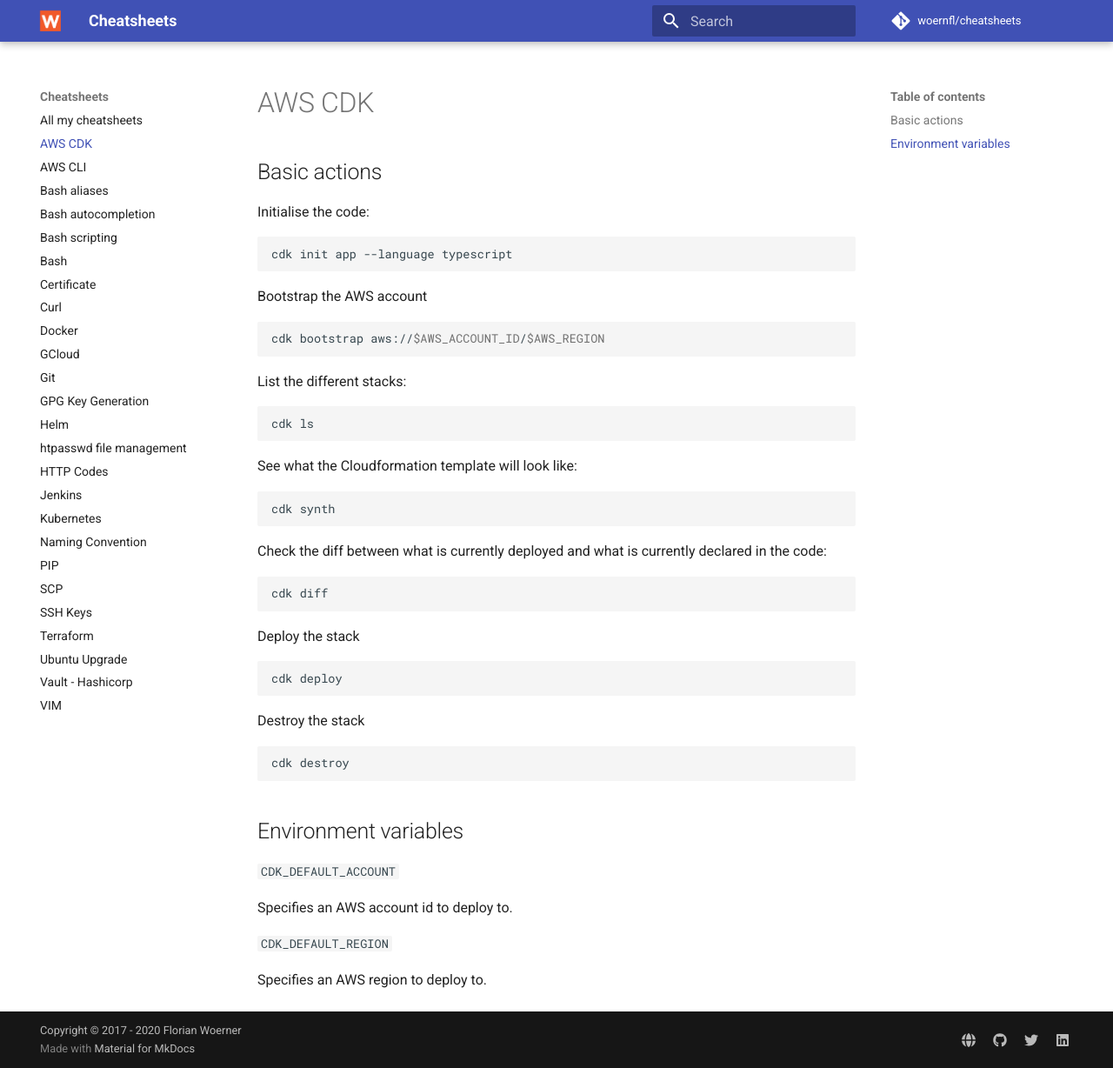
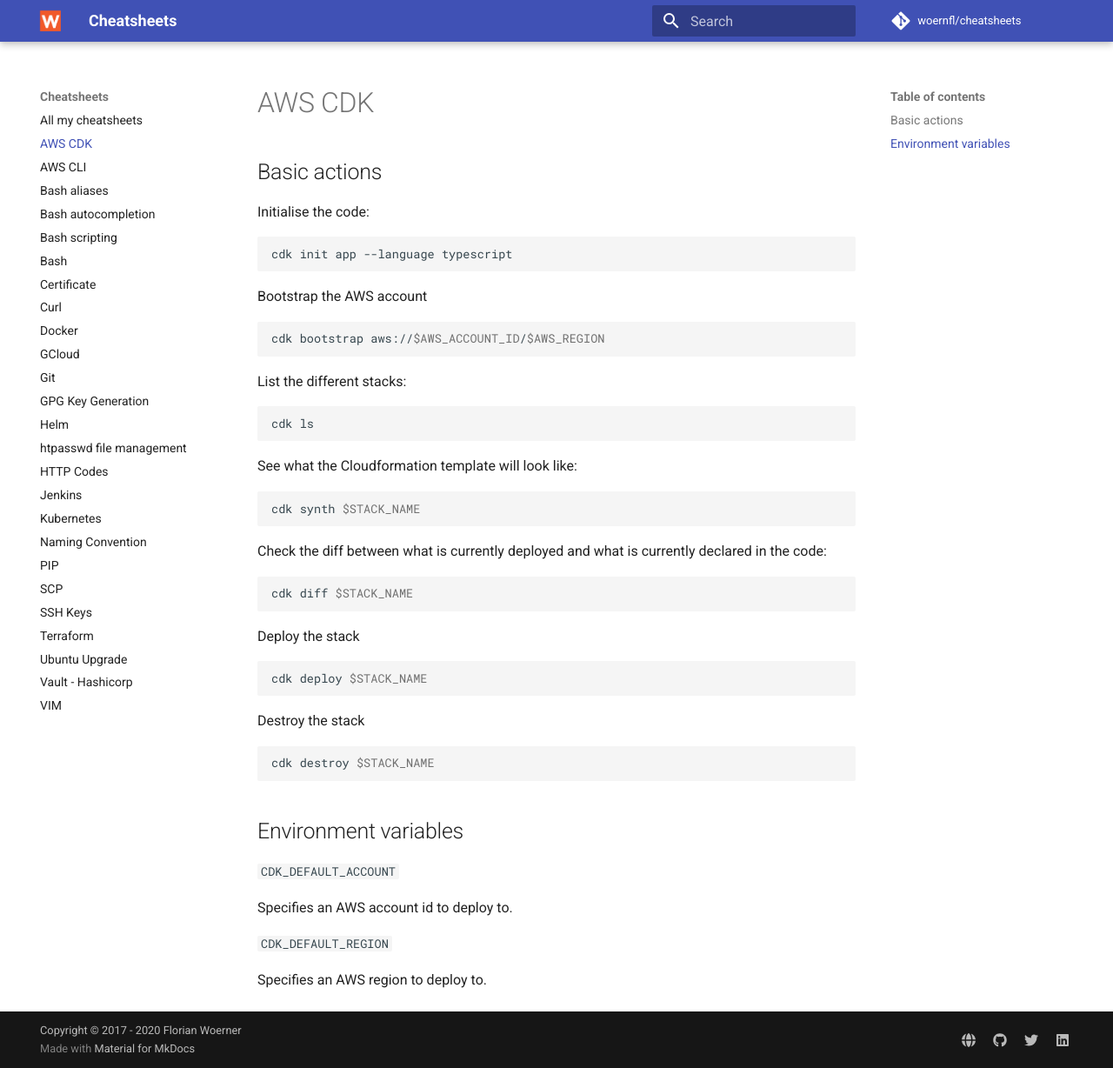
Before and after one commit to woernfl/cheatsheets, an MkDocs documentation site: the page built from docs/aws-cdk.md, in a window 1280 px wide and 1228 px high. Shown: the whole window at 87% size. Built offline with MkDocs 1.6.1 and Material for MkDocs 9.7.7, drawn with Linux system fonts in a browser that asks for light colours; comment, search, counter and statistics services are not loaded.

Commit message:
Update aws-cdk.md

````diff
--- a/docs/aws-cdk.md
+++ b/docs/aws-cdk.md
@@ -22,25 +22,25 @@
 See what the Cloudformation template will look like:
 
 ```bash
-cdk synth
+cdk synth $STACK_NAME
 ```
 
 Check the diff between what is currently deployed and what is currently declared in the code:
 
 ```bash
-cdk diff
+cdk diff $STACK_NAME
 ```
 
 Deploy the stack
 
 ```bash
-cdk deploy
+cdk deploy $STACK_NAME
 ```
 
 Destroy the stack
 
 ```bash
-cdk destroy
+cdk destroy $STACK_NAME
 ```
 
 ## Environment variables
````
